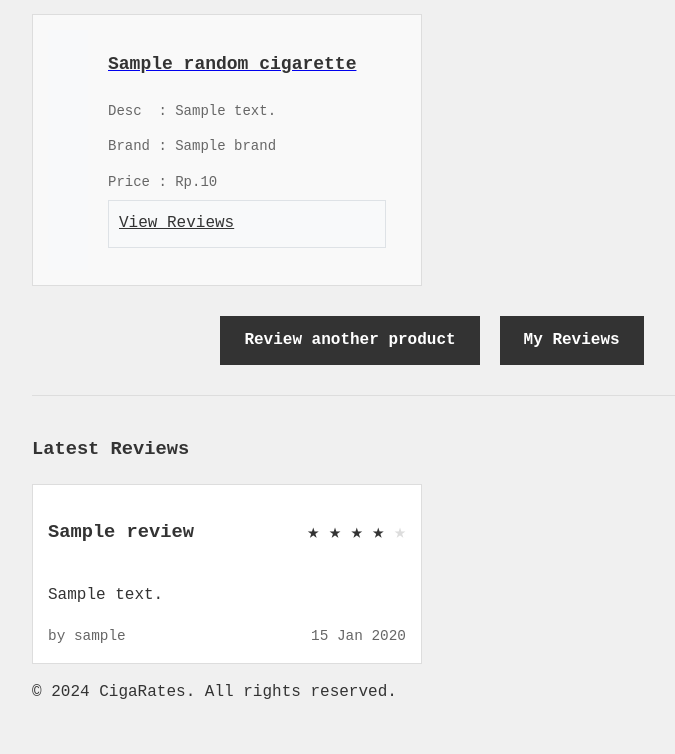
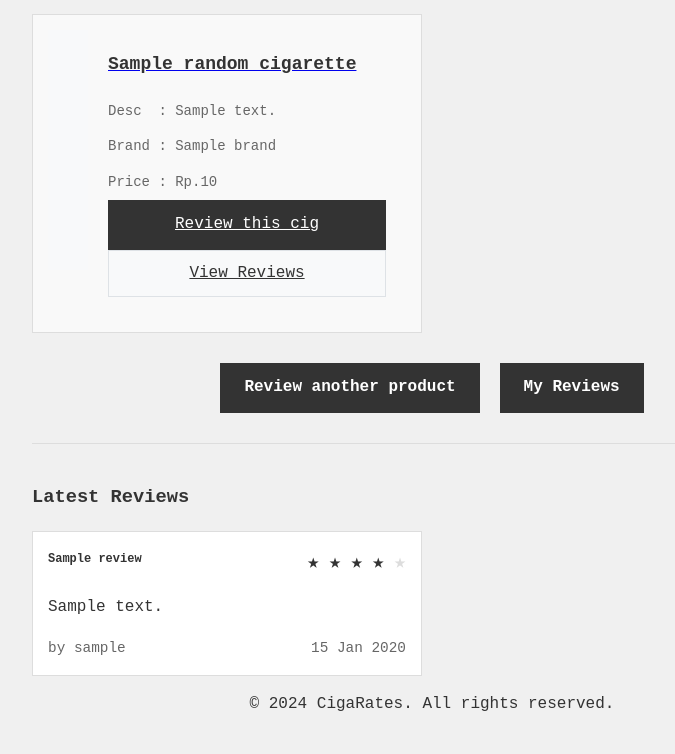
Before and after one commit to mchljordn/cigaRates, a CodeIgniter 4 app: the page made by cigaRates/app/Views/home.php in a window 1280 px wide. Shown: the part 433-1187 px from the top of the page, without its empty margins (208-883 px from the left). Before the commit the page ends 1132 px from the top, so only its background shows below. Run offline with PHP 8.4 and a stand-in for CodeIgniter, Linux system fonts and the light colour scheme; the template is opened without the code that fills it: most values are stand-ins (such as "Sample title", 1, 10 or a date in 2020); some libraries are stand-ins or nearby versions.

Commit message:
finale before debugging final

```diff
--- a/cigaRates/app/Config/Routes.php
+++ b/cigaRates/app/Config/Routes.php
@@ -25,5 +25,5 @@ $routes->post('/signin/loginAuth', 'SigninController::loginAuth');
 $routes->get('/signin', 'SigninController::index');
 $routes->get('/logout', 'SigninController::logout');
 
-$routes->get('/product/showcase', 'ReviewController::showcase');
+$routes->get('/product/showcase', 'ProductController::showcase');
 $routes->get('/product/(:num)', 'ProductController::view/$1');
--- a/cigaRates/app/Controllers/ProductController.php
+++ b/cigaRates/app/Controllers/ProductController.php
@@ -14,4 +14,10 @@ class ProductController extends BaseController
 
         return view('product_view', $data);
     }
+
+    public function showcase()
+    {
+        $model = new ProductModel();
+        return view('product_showcase', ['products' => $model->findAll()]);
+    }
 }
--- a/cigaRates/app/Views/home.php
+++ b/cigaRates/app/Views/home.php
@@ -32,7 +32,12 @@
                         <p>Desc&nbsp&nbsp: <?= esc($product['description']) ?></p>
                         <p>Brand : <?= esc($product['brand']) ?></p>
                         <p>Price : Rp.<?= esc($product['price']) ?></p>
-                        <a href="/product/<?= $product['product_id'] ?>" class="btn btn-secondary">View Reviews</a>
+                        <a href="/review/create/<?= $product['product_id'] ?>" class="btn btn-primary" style="width: auto;display: flex; justify-content: center; align-items: center;">
+                            Review this cig
+                        </a>
+                        <a href="/product/<?= $product['product_id'] ?>" class="btn btn-secondary" style="width: auto; display: flex; justify-content: center; align-items: center;">
+                            View Reviews
+                        </a>
                     </div>
                 </div>
             <?php endforeach; ?>
@@ -55,7 +60,7 @@
             <?php foreach ($latest_reviews as $review): ?>
                 <div class="review-card-home">
                     <div class="review-header">
-                        <h3><?= esc($review['product_name']) ?></h3>
+                        <h3 class="product-name"><?= esc($review['product_name']) ?></h3>
                         <div class="rating">
                             <?php for ($i = 1; $i <= 5; $i++): ?>
                                 <span class="star <?= $i <= $review['rating'] ? 'filled' : '' ?>">★</span>
--- a/cigaRates/app/Views/review_form.php
+++ b/cigaRates/app/Views/review_form.php
@@ -51,7 +51,7 @@
                 <?php endif; ?>
                 <input type="hidden" name="product_id" value="<?= $selectedProduct['product_id'] ?>">
                 <h3></h3>
-                <div class="product-image-container">
+                <div class="product-image-container-form">
                     <?php
                     $imagePath = "cigaRates img folder/" . esc($selectedProduct['product_id']) . ".png";
                     if (file_exists(FCPATH . $imagePath)): ?>
--- a/cigaRates/app/Views/templates/footer.php
+++ /dev/null
@@ -1,6 +0,0 @@
-</main>
-    <footer>
-        <p>&copy;<?= date('Y') ?> CigaRates. All rights reserved.</p>
-    </footer>
-</body>
-</html
--- a/cigaRates/app/Views/templates/layout.php
+++ b/cigaRates/app/Views/templates/layout.php
@@ -10,7 +10,7 @@
 <body>
     <header>
         <span>
-            <img src="image/cigarates_white.png" width="200">
+            <img src="<?=base_url('image/cigarates_white.png') ?>" width="200">
         </span>
         <span>
             <h1>CigaRates</h1>
@@ -34,7 +34,7 @@
         <?= $this->renderSection('content') ?>
     </main>
     <footer>
-        <p>&copy; 2024 CigaRates. All rights reserved.</p>
+        <p style="text-align: center;">&copy; 2024 CigaRates. All rights reserved.</p>
     </footer>
 </body>
 </html>
--- a/cigaRates/public/css/style.css
+++ b/cigaRates/public/css/style.css
@@ -38,10 +38,6 @@ nav ul li a {
     overflow: hidden;
     transition: transform 0.2s, box-shadow 0.2s;
 }
-.product-card:hover {
-    transform: translateY(-5px);
-    box-shadow: 0 5px 15px rgba(0, 0, 0, 0.1);
-}
 
 .product-image-container {
     height: 200px;
@@ -59,10 +55,6 @@ nav ul li a {
     transition: transform 0.3s ease;
 }
 
-.product-image-container img:hover {
-    transform: scale(1.1);
-}
-
 .product-image {
     max-width: 160px;
     max-height: 160px;
@@ -72,9 +64,6 @@ nav ul li a {
     transition: transform 0.3s ease;
 }
 
-.product-image:hover {
-    transform: scale(1.05);
-}
 
 .product-details {
     padding: 20px;
@@ -219,11 +208,6 @@ nav ul li a {
     transition: transform 0.2s;
 }
 
-.review-card-home:hover {
-    transform: translateY(-3px);
-    box-shadow: 0 4px 8px rgba(0,0,0,0.1);
-}
-
 .reviews-grid hr {
     display: none;
 }
@@ -242,11 +226,6 @@ nav ul li a {
     padding: 15px;
     background-color: #f9f9f9;
     transition: transform 0.2s;
-}
-
-.product-card-home:hover {
-    transform: translateY(-3px);
-    box-shadow: 0 4px 8px rgba(0,0,0,0.1);
 }
 
 .product-image-review {
@@ -523,22 +502,10 @@ input[list]::-webkit-calendar-picker-indicator {
     grid-column: 1 / -1;
 }
 
-.pagination {
+.product-name {
+    font-size: 12px;
     display: flex;
-    justify-content: center;
-    gap: 10px;
-    margin: 30px 0;
-    list-style: none;
-    padding: 0;
+    margin: 0 0 8px 0;
+    color: #333;
+    font-weight: 600;
 }
-
-.pagination li {
-    display: inline-block;
-}
-
-.pagination li a,
-.pagination li span {
-    padding: 8px 16px;
-    border: 1px solid #ddd;
-    color: #333;
-    text-decoration: none;
```
Also changed, not shown: cigaRates/app/Views/product_showcase.php (+4 -5 lines).
